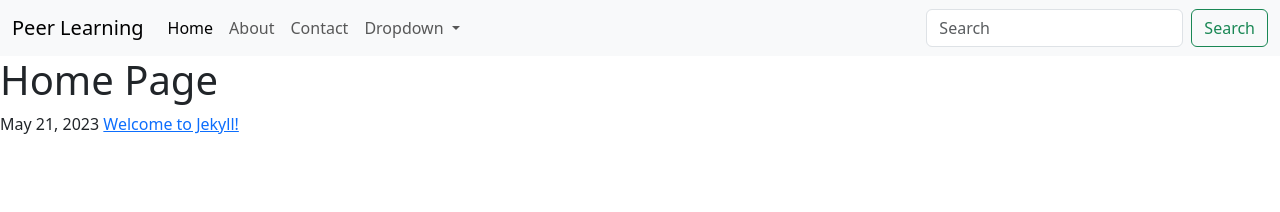
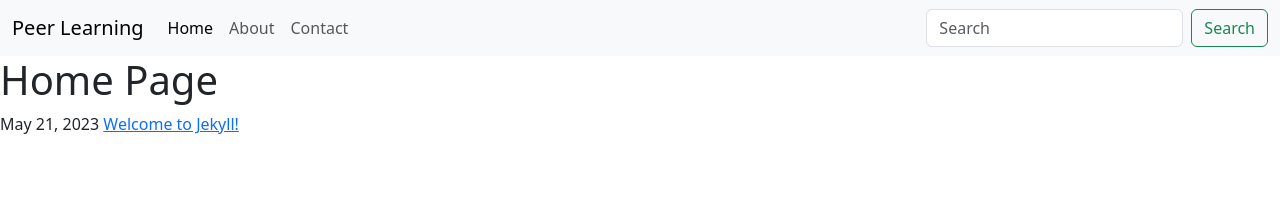
Before and after one commit to ganesh-moota/learn-with-me, a Jekyll site: the page built from index.html, in a window 1280 px wide. Shown: the top 212 px of the page. Built offline with Jekyll 4.4.1, drawn with Linux system fonts in a browser that asks for light colours.

```diff
--- a/_includes/navbar.html
+++ b/_includes/navbar.html
@@ -1,32 +1,43 @@
 <nav class="navbar navbar-expand-lg navbar-light bg-light">
   <div class="container-fluid">
     <a class="navbar-brand" href="#">Peer Learning</a>
-      <button class="navbar-toggler" type="button" data-bs-toggle="collapse" data-bs-target="#navbarSupportedContent" aria-controls="navbarSupportedContent" aria-expanded="false" aria-label="Toggle navigation">
+    <button
+      class="navbar-toggler"
+      type="button"
+      data-bs-toggle="collapse"
+      data-bs-target="#navbarSupportedContent"
+      aria-controls="navbarSupportedContent"
+      aria-expanded="false"
+      aria-label="Toggle navigation"
+    >
       <span class="navbar-toggler-icon"></span>
     </button>
     <div class="collapse navbar-collapse" id="navbarSupportedContent">
       <ul class="navbar-nav me-auto mb-2 mb-lg-0">
         <li class="nav-item">
-            <a class="nav-link active" aria-current="page" href="{{ '/' | relative_url }}">Home</a>
+          <a
+            class="nav-link active"
+            aria-current="page"
+            href="{{ '/' | relative_url }}"
+            >Home</a
+          >
         </li>
         <li class="nav-item">
           <a class="nav-link" href="{{ '/about' | relative_url }}">About</a>
         </li>
         <li class="nav-item">
-            <a class="nav-link" href="{{ '/contact-us' | relative_url }}">Contact</a>
-          </li>
-          <li class="nav-item dropdown">
-            <a class="nav-link dropdown-toggle" href="#" id="navbarDropdown" role="button" data-bs-toggle="dropdown" aria-expanded="false">
-              Dropdown
-            </a>
-            <ul class="dropdown-menu" aria-labelledby="navbarDropdown">
-              <li><a class="dropdown-item" href="#">Action</a></li>
-              <li><a class="dropdown-item" href="#">Another action</a></li>
-            </ul>
+          <a class="nav-link" href="{{ '/contact-us' | relative_url }}"
+            >Contact</a
+          >
         </li>
       </ul>
       <form class="d-flex">
-          <input class="form-control me-2" type="search" placeholder="Search" aria-label="Search">
+        <input
+          class="form-control me-2"
+          type="search"
+          placeholder="Search"
+          aria-label="Search"
+        />
         <button class="btn btn-outline-success" type="submit">Search</button>
       </form>
     </div>
```
Lines whose indentation alone changed are shown as unchanged.
